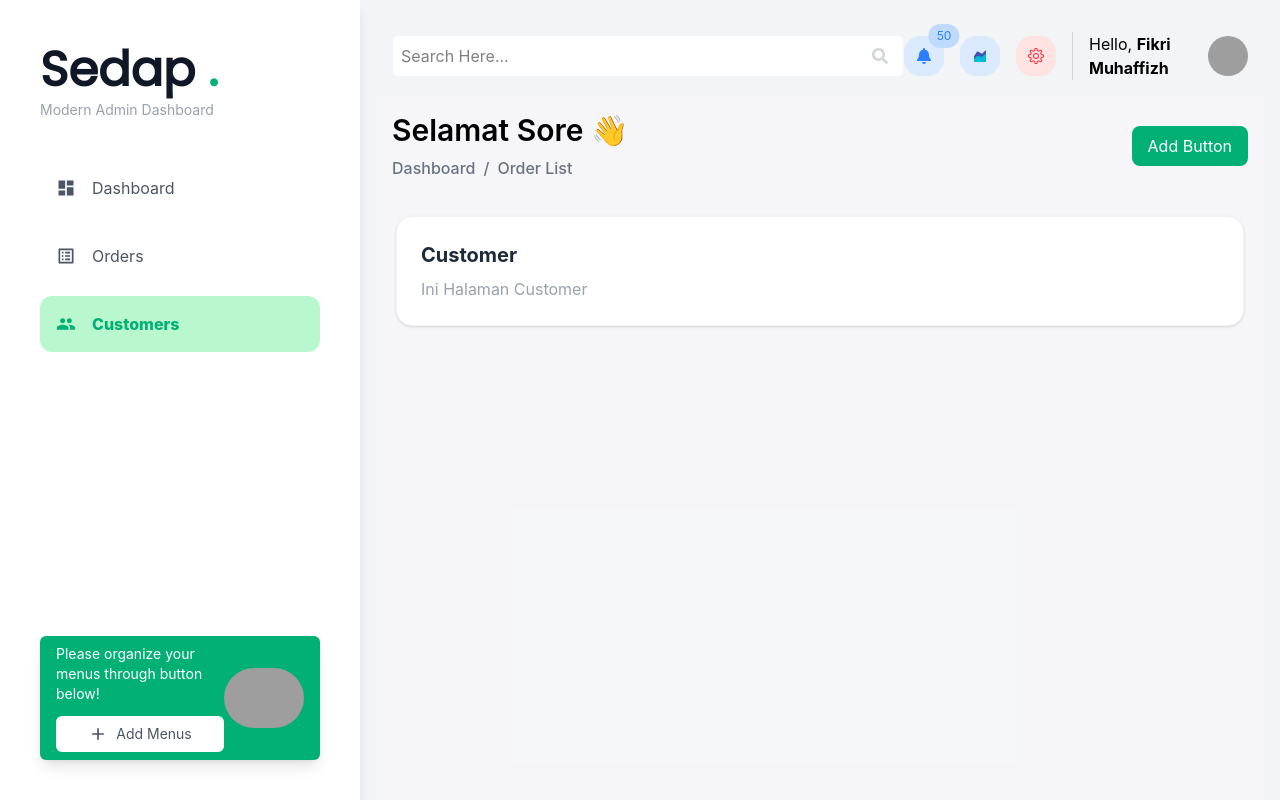
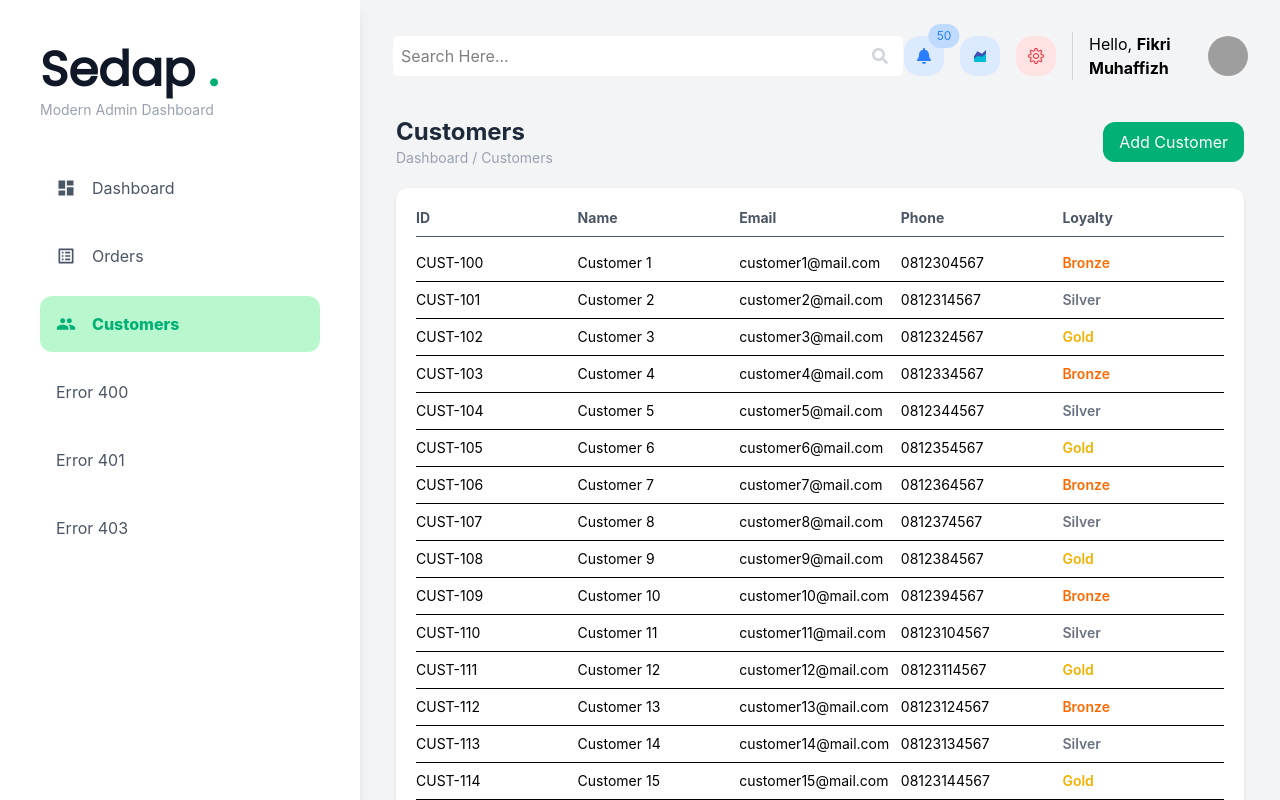
Before and after one commit to erika24si-cloud/framework_lanjutan---erika2sie, a React (Vite) app: page /customers in a window 1280 px wide. Shown: the top 800 px of the page. Built offline with nearby package versions, Linux system fonts and the light colour scheme; grey boxes are pictures that could not be loaded.

Commit message:
Latihan-6

```diff
--- a/src/App.jsx
+++ b/src/App.jsx
@@ -5,6 +5,9 @@ import Dashboard from "./pages/Dashboard";
 import Orders from "./pages/Orders";
 import Customers from "./pages/Customers";
 import NotFound from "./pages/NotFound";
+import Error400 from "./pages/Error400";
+import Error401 from "./pages/Error401";
+import Error403 from "./pages/Error403";
 
 export default function App() {
   return (
@@ -20,6 +23,9 @@ export default function App() {
           <Route path="/orders" element={<Orders />} />
           <Route path="/customers" element={<Customers />} />
           <Route path="*" element={<NotFound />} />
+          <Route path="/error-400" element={<Error400 />} />
+          <Route path="/error-401" element={<Error401 />} />
+          <Route path="/error-403" element={<Error403 />} />
         </Routes>
 
       </div>
--- /dev/null
+++ b/src/components/ErrorPage.jsx
@@ -0,0 +1,12 @@
+export default function ErrorPage({ code, message, image }) {
+  return (
+    <div className="flex flex-col items-center justify-center min-h-screen bg-gray-50 text-center">
+
+      <img src={image} alt="error" className="w-64 mb-6" />
+
+      <h1 className="text-5xl font-bold text-gray-800">{code}</h1>
+      <p className="text-gray-500 mt-2">{message}</p>
+
+    </div>
+  );
+}
--- a/src/components/PageHeader.jsx
+++ b/src/components/PageHeader.jsx
@@ -1,33 +1,20 @@
-export default function PageHeader() {
-    const jam = new Date().getHours();
-    let sapaan = "Selamat Pagi";
+export default function PageHeader({ title, breadcrumb, children }) {
+  return (
+    <div className="flex justify-between items-center mb-5">
 
-    if (jam >= 11 && jam < 15) {
-        sapaan = "Selamat Siang";
-    } else if (jam >= 15 && jam < 18) {
-        sapaan = "Selamat Sore";
-    } else if (jam >= 18 || jam < 4) {
-        sapaan = "Selamat Malam";
-    }
+      <div>
+        <h1 className="text-2xl font-bold text-gray-800">{title}</h1>
+        <p className="text-sm text-gray-400">
+          {Array.isArray(breadcrumb)
+            ? breadcrumb.join(" / ")
+            : breadcrumb}
+        </p>
+      </div>
 
-    return (
-        <div id="pageheader-container" className="flex justify-between items-center p-4">
-            <div id="pageheader-left" className="flex flex-col">
-                <span id="pageheader-title" className="text-3xl font-semibold dark:text-black">
-                    {sapaan} 👋
-                </span>
-                <div id="breadcrumb-links" className="flex items-center font-medium space-x-2 mt-2">
-                    <span id="breadcrumb-home" className="text-gray-500">Dashboard</span>
-                    <span id="breadcrumb-separator" className="text-gray-500">/</span>
-                    <span id="breadcrumb-current" className="text-gray-500">Order List</span>
-                </div>
-            </div>
+      <div>
+        {children}
+      </div>
 
-            <div id="action-button">
-                <button id="add-button" className="bg-hijau text-white px-4 py-2 rounded-lg hover:scale-105 transition-transform">
-                    Add Button
-                </button>
-            </div>
-        </div>
-    );
+    </div>
+  );
 }
--- a/src/layouts/Sidebar.jsx
+++ b/src/layouts/Sidebar.jsx
@@ -13,7 +13,7 @@ export default function Sidebar() {
     return (
         <div id="sidebar" className="flex min-h-screen w-90 flex-col bg-white p-10 shadow-lg">
 
-            <div id="sidebar-logo" className="flex flex-col">
+            <div className="flex flex-col">
                 <span className="font-poppins text-[48px] font-bold text-gray-900 leading-tight">
                     Sedap <b className="text-hijau">.</b>
                 </span>
@@ -43,6 +43,26 @@ export default function Sidebar() {
                             <span>Customers</span>
                         </NavLink>
                     </li>
+
+                    {/* 🔥 Tambahan menu error */}
+                    <li>
+                        <NavLink to="/error-400" className={menuClass}>
+                            <span>Error 400</span>
+                        </NavLink>
+                    </li>
+
+                    <li>
+                        <NavLink to="/error-401" className={menuClass}>
+                            <span>Error 401</span>
+                        </NavLink>
+                    </li>
+
+                    <li>
+                        <NavLink to="/error-403" className={menuClass}>
+                            <span>Error 403</span>
+                        </NavLink>
+                    </li>
+
                 </ul>
             </div>
 
--- a/src/pages/Customers.jsx
+++ b/src/pages/Customers.jsx
@@ -1,18 +1,88 @@
+import { useState } from "react";
 import PageHeader from "../components/PageHeader";
 
+const customers = Array.from({ length: 30 }, (_, i) => ({
+  id: `CUST-${100 + i}`,
+  name: `Customer ${i + 1}`,
+  email: `customer${i + 1}@mail.com`,
+  phone: `08123${i}4567`,
+  loyalty: ["Bronze", "Silver", "Gold"][i % 3],
+}));
+
 export default function Customers() {
+  const [showForm, setShowForm] = useState(false);
+
   return (
-    <div className="pb-10 bg-gray-50/50 min-h-screen">
+    <div className="p-5">
+      <PageHeader
+        title="Customers"
+        breadcrumb={["Dashboard", "Customers"]}
+      >
+        <button
+          onClick={() => setShowForm(true)}
+          className="bg-hijau text-white px-4 py-2 rounded-xl hover:opacity-90"
+        >
+          Add Customer
+        </button>
+      </PageHeader>
 
-      <PageHeader />
+      {showForm && (
+        <div className="bg-white p-5 rounded-xl mb-5 shadow-sm">
+          <h3 className="font-bold mb-3">Form Customer</h3>
 
-      <div className="p-5">
-        <div className="bg-white p-6 rounded-2xl shadow-sm border border-gray-100">
-          <h2 className="text-xl font-bold text-gray-800">Customer</h2>
-          <p className="text-gray-400 mt-2">Ini Halaman Customer</p>
+          <input className="border p-2 mb-2 w-full rounded" placeholder="Customer Name" />
+          <input className="border p-2 mb-2 w-full rounded" placeholder="Email" />
+          <input className="border p-2 mb-2 w-full rounded" placeholder="Phone" />
+
+          <select className="border p-2 mb-2 w-full rounded">
+            <option>Bronze</option>
+            <option>Silver</option>
+            <option>Gold</option>
+          </select>
+
+          <button
+            onClick={() => setShowForm(false)}
+            className="bg-red-500 text-white px-4 py-2 rounded-xl mt-2"
+          >
+            Close
+          </button>
         </div>
+      )}
+
+      <div className="bg-white p-5 rounded-xl shadow-sm">
+
+        <div className="grid grid-cols-5 font-bold text-gray-600 border-b pb-2 mb-2 text-sm">
+          <span>ID</span>
+          <span>Name</span>
+          <span>Email</span>
+          <span>Phone</span>
+          <span>Loyalty</span>
+        </div>
+
+        {customers.map((c, i) => (
+          <div
+            key={i}
+            className="grid grid-cols-5 py-2 border-b text-sm items-center hover:bg-gray-50"
+          >
+            <span>{c.id}</span>
+            <span>{c.name}</span>
+            <span>{c.email}</span>
+            <span>{c.phone}</span>
+
+            <span
+              className={
+                c.loyalty === "Gold"
+                  ? "text-yellow-500 font-semibold"
+                  : c.loyalty === "Silver"
+                  ? "text-gray-500 font-semibold"
+                  : "text-orange-500 font-semibold"
+              }
+            >
+              {c.loyalty}
+            </span>
+          </div>
+        ))}
       </div>
-
     </div>
   );
 }
--- /dev/null
+++ b/src/pages/Error400.jsx
@@ -0,0 +1,11 @@
+import ErrorPage from "../components/ErrorPage";
+
+export default function Error400() {
+  return (
+    <ErrorPage
+      code="400"
+      message="Bad Request"
+      image="https://cdn-icons-png.flaticon.com/512/6134/6134065.png"
+    />
+  );
+}
--- /dev/null
+++ b/src/pages/Error401.jsx
@@ -0,0 +1,11 @@
+import ErrorPage from "../components/ErrorPage";
+
+export default function Error400() {
+  return (
+    <ErrorPage
+      code="401"
+      message="Bad Request"
+      image="https://cdn-icons-png.flaticon.com/512/6134/6134065.png"
+    />
+  );
+}
--- /dev/null
+++ b/src/pages/Error403.jsx
@@ -0,0 +1,11 @@
+import ErrorPage from "../components/ErrorPage";
+
+export default function Error400() {
+  return (
+    <ErrorPage
+      code="403"
+      message="Bad Request"
+      image="https://cdn-icons-png.flaticon.com/512/6134/6134065.png"
+    />
+  );
+}
--- a/src/pages/Orders.jsx
+++ b/src/pages/Orders.jsx
@@ -1,18 +1,91 @@
+import { useState } from "react";
 import PageHeader from "../components/PageHeader";
 
+const orders = Array.from({ length: 30 }, (_, i) => ({
+  id: `#ORD-${1000 + i}`,
+  name: `Customer ${i + 1}`,
+  status: ["Pending", "Completed", "Cancelled"][i % 3],
+  total: `Rp ${10000 * (i + 1)}`,
+  date: `2025-04-${(i % 30) + 1}`
+}));
+
 export default function Orders() {
+  const [showForm, setShowForm] = useState(false);
+
   return (
-    <div className="pb-10 bg-gray-50/50 min-h-screen">
+    <div className="p-5">
+      <PageHeader
+        title="Orders"
+        breadcrumb={["Dashboard", "Orders"]}
+      >
+        <button
+          onClick={() => setShowForm(true)}
+          className="bg-hijau text-white px-4 py-2 rounded-xl hover:opacity-90"
+        >
+          Add Orders
+        </button>
+      </PageHeader>
 
-      <PageHeader />
+      {showForm && (
+        <div className="bg-white p-5 rounded-xl mb-5 shadow-sm">
+          <h3 className="font-bold mb-3">Form Orders</h3>
 
-      <div className="p-5">
-        <div className="bg-white p-6 rounded-2xl shadow-sm border border-gray-100">
-          <h2 className="text-xl font-bold text-gray-800">Order</h2>
-          <p className="text-gray-400 mt-2">Ini Halaman Order</p>
+          <input className="border p-2 mb-2 w-full rounded" placeholder="Order ID" />
+          <input className="border p-2 mb-2 w-full rounded" placeholder="Customer Name" />
+
+          <select className="border p-2 mb-2 w-full rounded">
+            <option>Pending</option>
+            <option>Completed</option>
+            <option>Cancelled</option>
+          </select>
+
+          <input className="border p-2 mb-2 w-full rounded" placeholder="Total Price" />
+          <input type="date" className="border p-2 mb-2 w-full rounded" />
+
+          <button
+            onClick={() => setShowForm(false)}
+            className="bg-red-500 text-white px-4 py-2 rounded-xl mt-2"
+          >
+            Close
+          </button>
         </div>
+      )}
+
+      <div className="bg-white p-5 rounded-xl shadow-sm">
+
+        <div className="grid grid-cols-5 font-bold text-gray-600 border-b pb-2 mb-2 text-sm">
+          <span>ID</span>
+          <span>Customer</span>
+          <span>Status</span>
+          <span>Total</span>
+          <span>Date</span>
+        </div>
+
+        {orders.map((o, i) => (
+          <div
+            key={i}
+            className="grid grid-cols-5 py-2 border-b text-sm items-center hover:bg-gray-50"
+          >
+            <span>{o.id}</span>
+            <span>{o.name}</span>
+
+            <span
+              className={
+                o.status === "Pending"
+                  ? "text-yellow-500 font-semibold"
+                  : o.status === "Completed"
+                  ? "text-green-500 font-semibold"
+                  : "text-red-500 font-semibold"
+              }
+            >
+              {o.status}
+            </span>
+
+            <span>{o.total}</span>
+            <span>{o.date}</span>
+          </div>
+        ))}
       </div>
-
     </div>
   );
 }
```
Also changed, not shown: src/pages/NotFound.jsx (line endings or trailing spaces).
